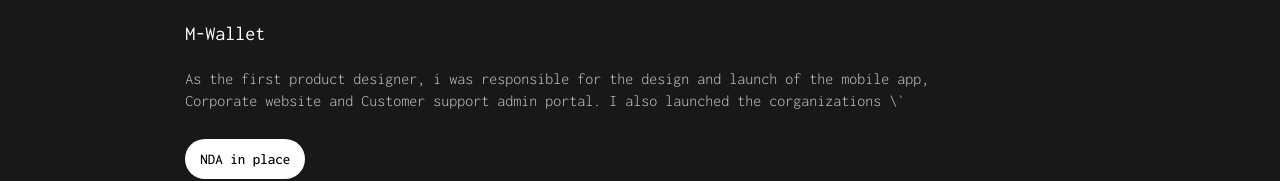
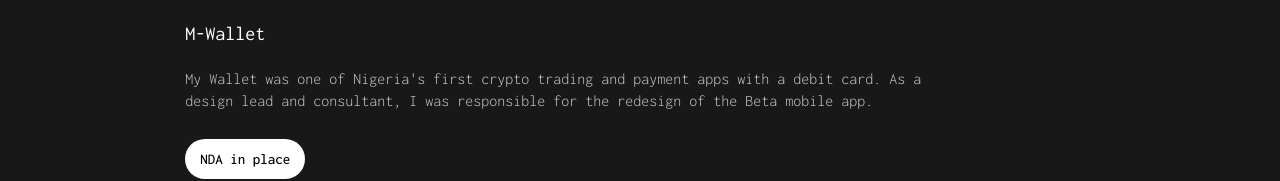
Before and after one commit to Ndaguba/UX-Portfolio, a plain HTML site: page index.html in a window 1280 px wide. Shown: the part 1609-1790 px from the top of the page. Drawn offline with Linux system fonts and the light colour scheme.

Commit message:
Update experience description for M-Wallet to reflect role and responsibilities

```diff
--- a/index.html
+++ b/index.html
@@ -88,8 +88,7 @@
                 <div id="experience-wrapper">
                 <img src="Experience-logo/MWallet.png" id="company-logo-2" alt="IntuitionPay logo">
                 <p id="experience-company">M-Wallet</p>
-                <p id="experience-description">As the first product designer, i was responsible for the design and launch of the mobile app,
-                    Corporate website and Customer support admin portal. I also launched the corganizations \`</p>
+                <p id="experience-description">My Wallet was one of Nigeria's first crypto trading and payment apps with a debit card. As a design lead and consultant, I was responsible for the redesign of the Beta mobile app.</p>
                 <button id="experience-button">NDA in place</button>
                 </div>
                 <p id="experience-title">Design Lead / Consultant</p>
```
